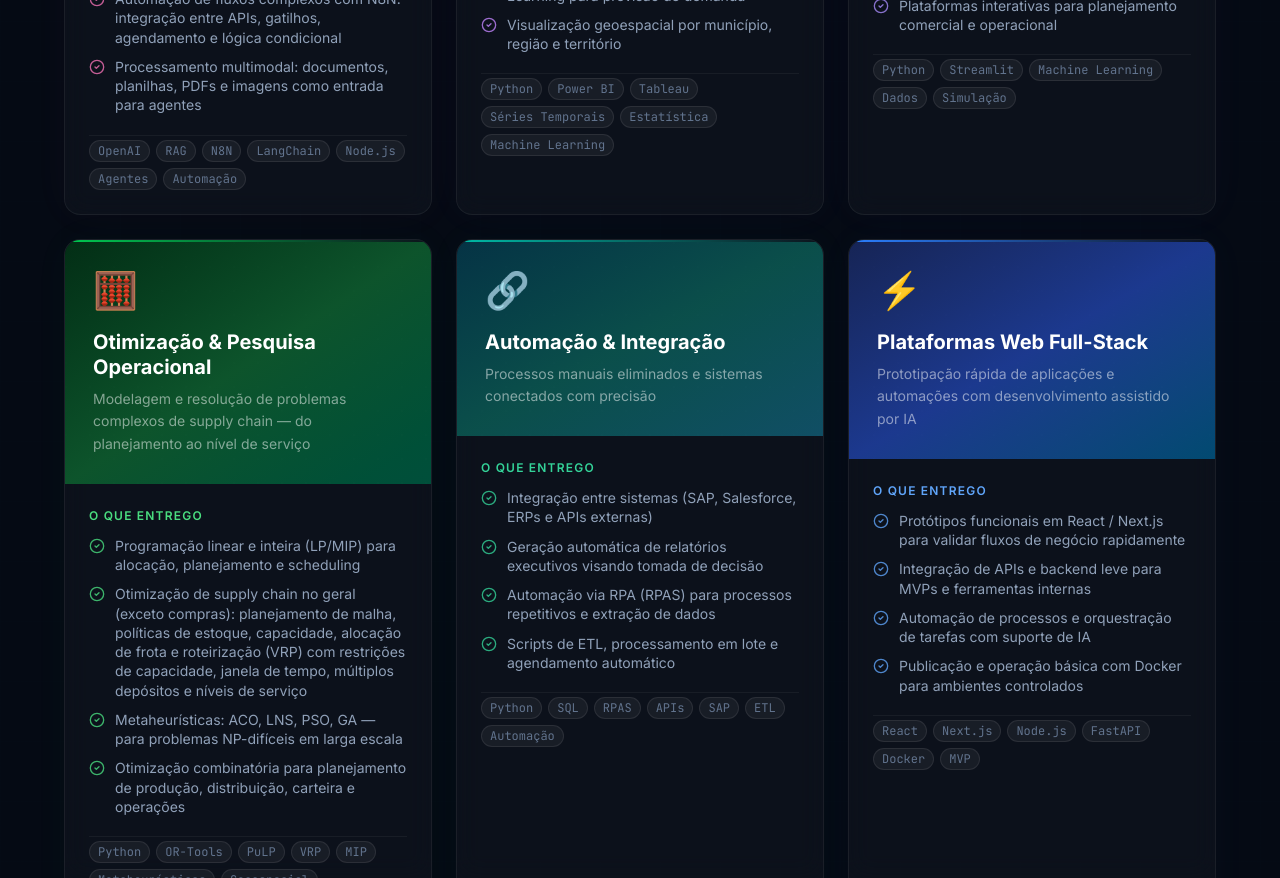
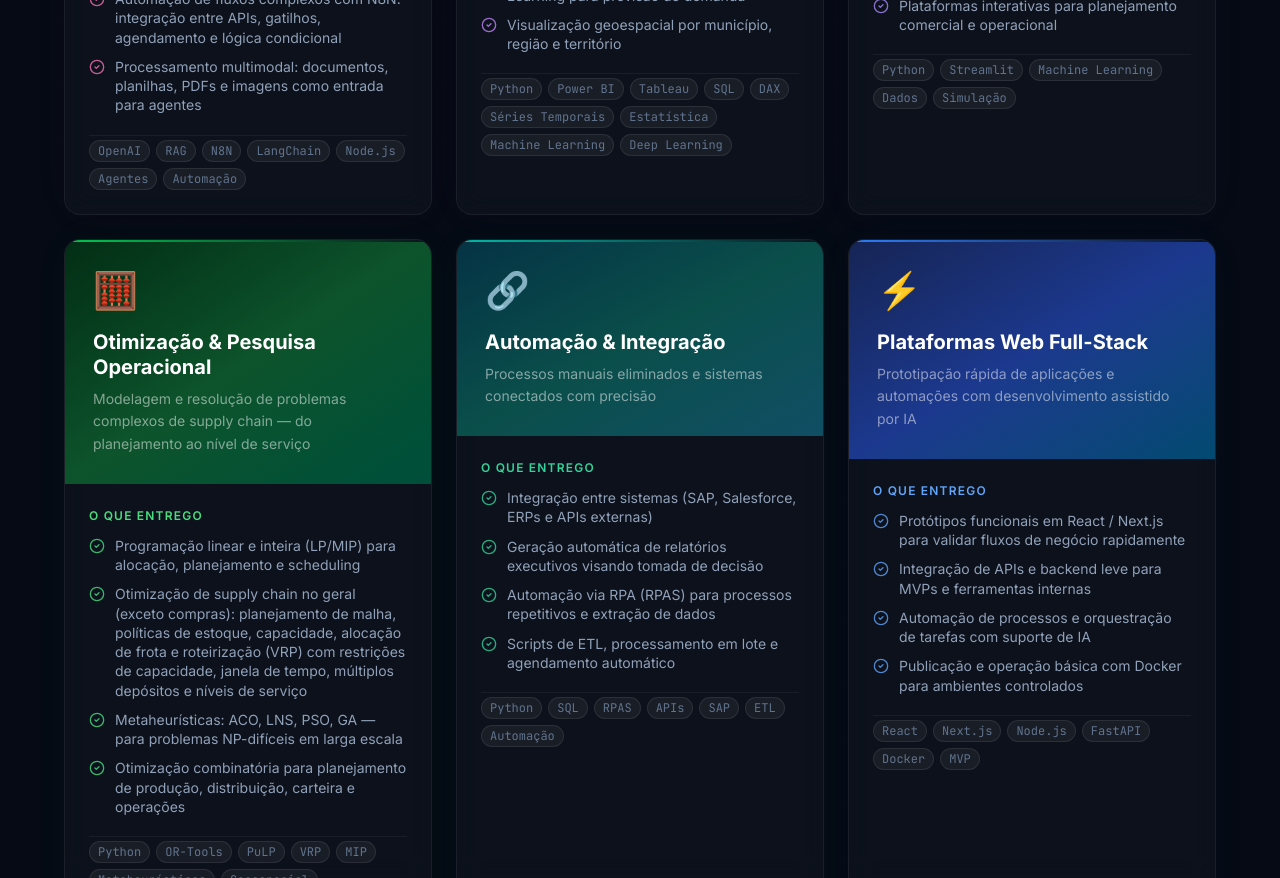
Before and after one commit to Guilhermehenriquecr/repositorio, a Next.js app: page / in a window 1280 px wide. Shown: the part 5740-6618 px from the top of the page. Built offline with nearby package versions, Linux system fonts and the light colour scheme.

Commit message:
Update BI solution tags: add SQL, DAX, Deep Learning

```diff
--- a/src/components/Solutions.tsx
+++ b/src/components/Solutions.tsx
@@ -43,7 +43,7 @@ const SOLUTIONS: Solution[] = [
       "Modelos de séries temporais e Machine Learning para previsão de demanda",
       "Visualização geoespacial por município, região e território",
     ],
-    tags: ["Python", "Power BI", "Tableau", "Séries Temporais", "Estatística", "Machine Learning"],
+    tags: ["Python", "Power BI", "Tableau", "SQL", "DAX", "Séries Temporais", "Estatística", "Machine Learning", "Deep Learning"],
     color: "#C084FC",
     gradient: "from-purple-950 via-purple-900 to-violet-900",
     accentFrom: "from-purple-500",
```
